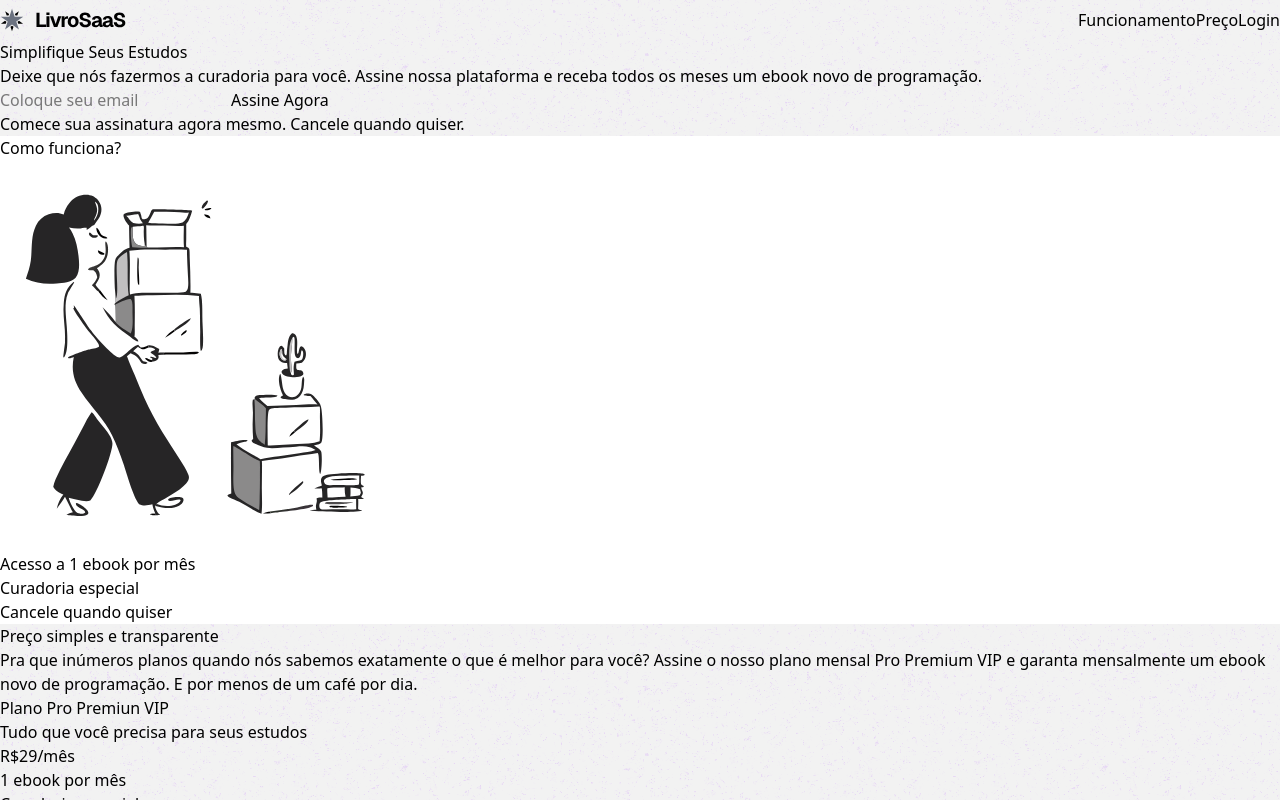
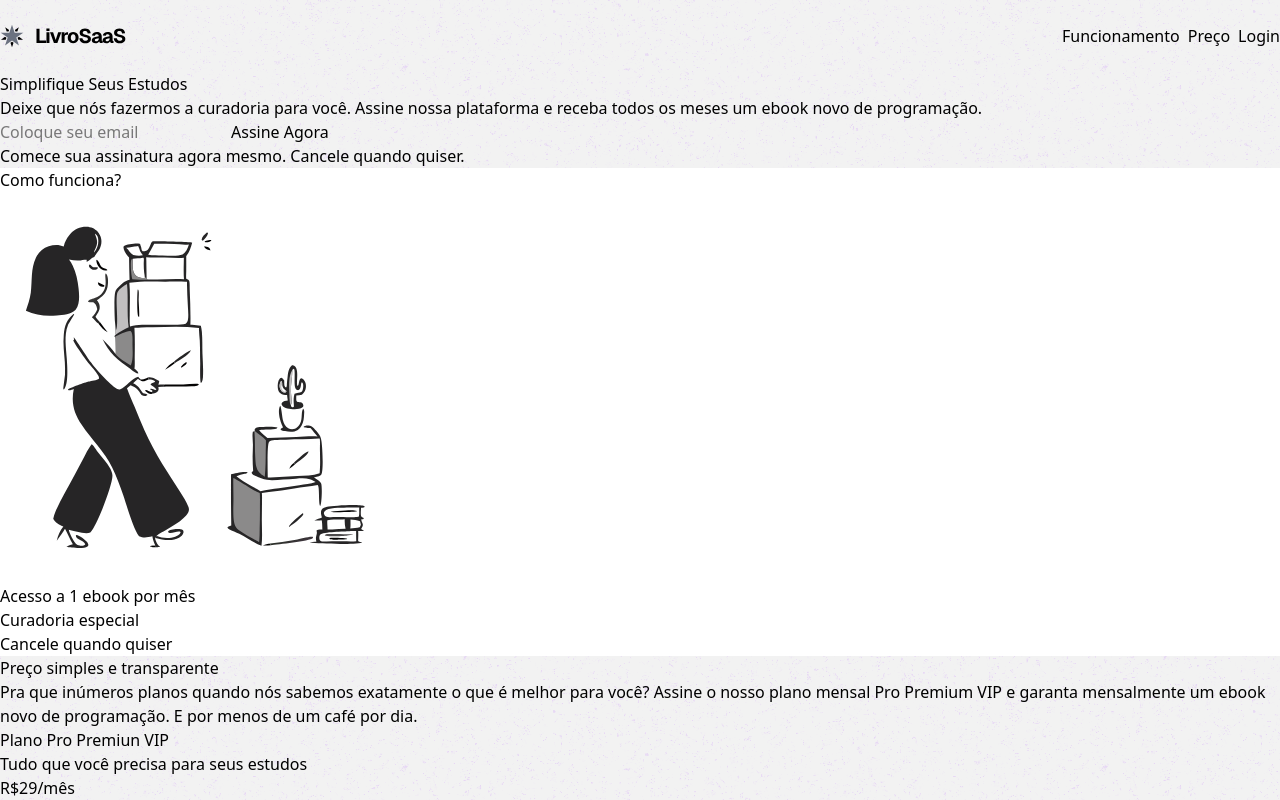
Before and after one commit to alucard93/sass-landing-page, a Next.js app: page / in a window 1280 px wide. Shown: the top 800 px of the page. Built offline with nearby package versions, Linux system fonts and the light colour scheme.

Commit message:
feat: enhance homepage layout with navigation, subscription form, and additional content

```diff
--- a/app/page.tsx
+++ b/app/page.tsx
@@ -5,8 +5,8 @@ import woman from './assets/woman.svg'
   export default function Home() {
     return (
       <main>
-      <section>
-        <nav className="flex justify-between items-center">
+        <section className="container mx-auto">
+          <nav className="flex justify-between items-center py-4">
             <div>
               <Image
                 src={logo}
@@ -16,7 +16,7 @@ export default function Home() {
                 style={{ width: 'auto', height: 'auto' }}
               />
             </div>
-          <ul className="flex">
+            <ul className="flex gap-2">
               <li>
                 <button>Funcionamento</button>
               </li>
```
Lines whose indentation alone changed are shown as unchanged.
